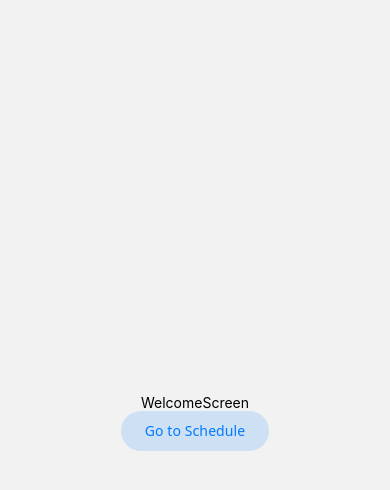
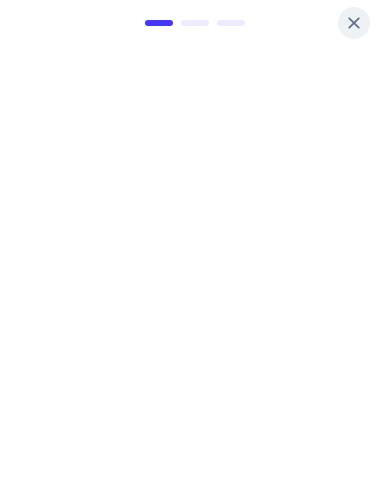
Before and after one commit to amir-amirov/react-native-phydoc, a React Native app: screen /Welcome in a window 390 px wide. Shown: the top 490 px of the page. Built offline with nearby package versions, Linux system fonts and the light colour scheme.

Commit message:
Installed react-native-svg, created Header

```diff
--- a/package.json
+++ b/package.json
@@ -16,7 +16,8 @@
     "react": "18.3.1",
     "react-native": "0.76.3",
     "react-native-safe-area-context": "^5.0.0",
-    "react-native-screens": "^4.3.0"
+    "react-native-screens": "^4.3.0",
+    "react-native-svg": "^15.10.1"
   },
   "devDependencies": {
     "@babel/core": "^7.25.2",
--- a/src/assets/icons/FilledProgressIcon.tsx
+++ b/src/assets/icons/FilledProgressIcon.tsx
@@ -1,13 +1,13 @@
-// import * as React from 'react';
-// import Svg, {SvgProps, Rect} from 'react-native-svg';
-// const FilledProgress = (props: SvgProps) => (
-//   <Svg
-//     // xmlns="http://www.w3.org/2000/svg"
-//     width={28}
-//     height={6}
-//     fill="none"
-//     {...props}>
-//     <Rect width={28} height={6} fill="#4435FF" rx={3} />
-//   </Svg>
-// );
-// export default FilledProgress;
+import * as React from 'react';
+import Svg, {SvgProps, Rect} from 'react-native-svg';
+const FilledProgress = (props: SvgProps) => (
+  <Svg
+    // xmlns="http://www.w3.org/2000/svg"
+    width={28}
+    height={6}
+    fill="none"
+    {...props}>
+    <Rect width={28} height={6} fill="#4435FF" rx={3} />
+  </Svg>
+);
+export default FilledProgress;
--- a/src/assets/icons/UnFilledProgress.tsx
+++ b/src/assets/icons/UnFilledProgress.tsx
@@ -1,13 +1,13 @@
-// import * as React from 'react';
-// import Svg, {SvgProps, Rect} from 'react-native-svg';
-// const UnFilledProgress = (props: SvgProps) => (
-//   <Svg
-//     // xmlns="http://www.w3.org/2000/svg"
-//     width={28}
-//     height={6}
-//     fill="none"
-//     {...props}>
-//     <Rect width={28} height={6} fill="#ECEBFF" rx={3} />
-//   </Svg>
-// );
-// export default UnFilledProgress;
+import * as React from 'react';
+import Svg, {SvgProps, Rect} from 'react-native-svg';
+const UnFilledProgress = (props: SvgProps) => (
+  <Svg
+    // xmlns="http://www.w3.org/2000/svg"
+    width={28}
+    height={6}
+    fill="none"
+    {...props}>
+    <Rect width={28} height={6} fill="#ECEBFF" rx={3} />
+  </Svg>
+);
+export default UnFilledProgress;
--- a/src/components/Header/Header.tsx
+++ b/src/components/Header/Header.tsx
@@ -1,54 +1,43 @@
-// import {StyleSheet, Text, View} from 'react-native';
-// import React from 'react';
-// import FilledProgress from '../../assets/icons/FilledProgressIcon';
-// import UnFilledProgress from '../../assets/icons/UnFilledProgress';
-// import CloseIcon from '../../assets/icons/CloseIcon';
-
-// const Header = () => {
-//   return (
-//     <View style={styles.container}>
-//       <View style={styles.progress}>
-//         <FilledProgress />
-//         <UnFilledProgress />
-//         <UnFilledProgress />
-//       </View>
-
-//       <View style={styles.close}>
-//         <CloseIcon />
-//       </View>
-//     </View>
-//   );
-// };
-
-// export default Header;
-
-// const styles = StyleSheet.create({
-//   container: {
-//     flex: 1,
-//     width: '100%',
-//     marginHorizontal: 7,
-//     justifyContent: 'center',
-//     alignItems: 'center',
-//   },
-//   progress: {
-//     gap: 8,
-//   },
-//   close: {
-//     marginLeft: 'auto',
-//     marginRight: 0,
-//   },
-// });
-import {StyleSheet, Text, View} from 'react-native';
+import {StyleSheet, Text, TouchableOpacity, View} from 'react-native';
 import React from 'react';
+import FilledProgress from '../../assets/icons/FilledProgressIcon';
+import UnFilledProgress from '../../assets/icons/UnFilledProgress';
+import CloseIcon from '../../assets/icons/CloseIcon';
 
 const Header = () => {
   return (
-    <View>
-      <Text>Header</Text>
+    <View style={styles.container}>
+      <View style={styles.progress}>
+        <FilledProgress />
+        <UnFilledProgress />
+        <UnFilledProgress />
+      </View>
+
+      <TouchableOpacity style={styles.close}>
+        <CloseIcon />
+      </TouchableOpacity>
     </View>
   );
 };
 
 export default Header;
 
-const styles = StyleSheet.create({});
+const styles = StyleSheet.create({
+  container: {
+    flexDirection: 'row',
+    width: '100%',
+    height: 46,
+    paddingVertical: 7,
+    justifyContent: 'center',
+    alignItems: 'center',
+  },
+  progress: {
+    flexDirection: 'row',
+    alignItems: 'center',
+    gap: 8,
+  },
+  close: {
+    position: 'absolute',
+    right: 0,
+  },
+});
--- a/src/screens/WelcomeScreen/WelcomeScreen.tsx
+++ b/src/screens/WelcomeScreen/WelcomeScreen.tsx
@@ -1,54 +1,56 @@
-// import {StyleSheet, Text} from 'react-native';
+import {StyleSheet, Text} from 'react-native';
+import React from 'react';
+import {useNavigation} from '@react-navigation/native';
+import {SafeAreaView} from 'react-native-safe-area-context';
+import {palette} from '../../theme/palette';
+import Header from '../../components/Header/Header';
+
+const WelcomeScreen = () => {
+  const navigation: any = useNavigation();
+
+  return (
+    <SafeAreaView style={styles.container}>
+      <Header />
+      {/* <Text>Hi</Text> */}
+    </SafeAreaView>
+  );
+};
+
+export default WelcomeScreen;
+
+const styles = StyleSheet.create({
+  container: {
+    flex: 1,
+    margin: 0,
+    paddingHorizontal: 20,
+    paddingTop: 0,
+    paddingBottom: 20,
+    backgroundColor: palette.white,
+  },
+});
+
+// import {StyleSheet, Text, View} from 'react-native';
 // import React from 'react';
 // import {useNavigation} from '@react-navigation/native';
+// import {Button} from '@react-navigation/elements';
 // import {SafeAreaView} from 'react-native-safe-area-context';
-// import {palette} from '../../theme/palette';
-// // import Header from '../../components/Header/Header';
+// import CloseIcon from '../../assets/icons/CloseIcon';
 
 // const WelcomeScreen = () => {
 //   const navigation: any = useNavigation();
 
 //   return (
-//     <SafeAreaView style={styles.container}>
-//       {/* <Header /> */}
-//       <Text>Hi</Text>
+//     <SafeAreaView
+//       style={{flex: 1, justifyContent: 'center', alignItems: 'center'}}>
+//       <Text>WelcomeScreen</Text>
+//       <CloseIcon />
+//       <Button onPress={() => navigation.navigate('Schedule')}>
+//         Go to Schedule
+//       </Button>
 //     </SafeAreaView>
 //   );
 // };
 
 // export default WelcomeScreen;
 
-// const styles = StyleSheet.create({
-//   container: {
-//     flex: 1,
-//     margin: 0,
-//     paddingHorizontal: 20,
-//     paddingTop: 0,
-//     paddingBottom: 20,
-//     backgroundColor: palette.white,
-//   },
-// });
-
-import {StyleSheet, Text, View} from 'react-native';
-import React from 'react';
-import {useNavigation} from '@react-navigation/native';
-import {Button} from '@react-navigation/elements';
-import {SafeAreaView} from 'react-native-safe-area-context';
-
-const WelcomeScreen = () => {
-  const navigation: any = useNavigation();
-
-  return (
-    <SafeAreaView
-      style={{flex: 1, justifyContent: 'center', alignItems: 'center'}}>
-      <Text>WelcomeScreen</Text>
-      <Button onPress={() => navigation.navigate('Schedule')}>
-        Go to Schedule
-      </Button>
-    </SafeAreaView>
-  );
-};
-
-export default WelcomeScreen;
-
-const styles = StyleSheet.create({});
+// const styles = StyleSheet.create({});
```
Also changed, not shown: 2 other files (tests, documents, lock files or other folders).
